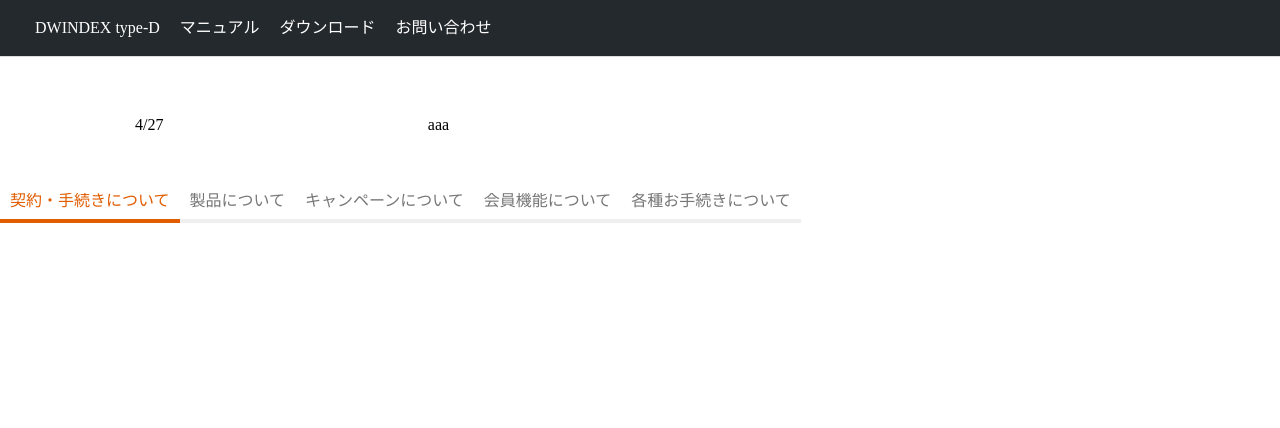
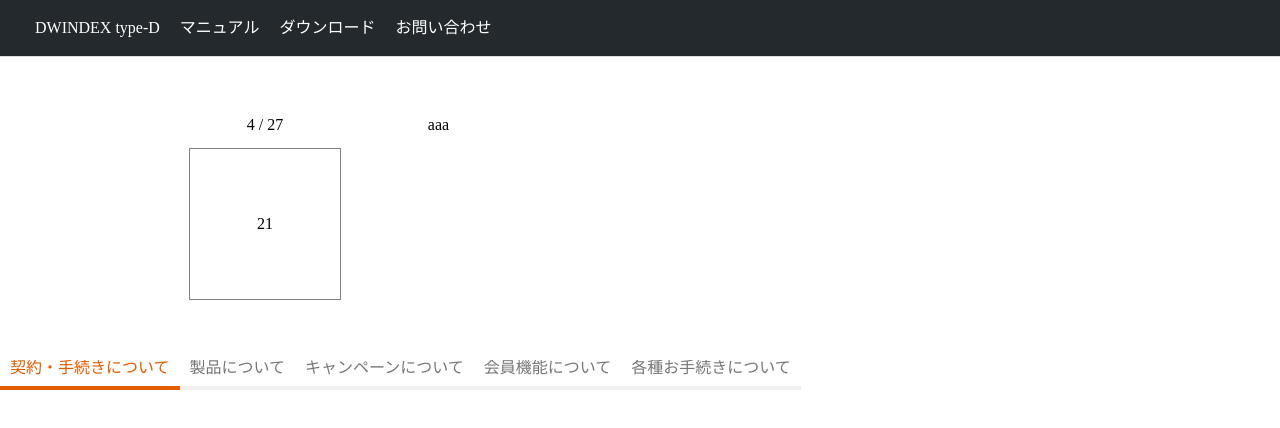
Before and after one commit to hydrangeas/css-sample, a Nuxt app: page / in a window 1280 px wide. Shown: the top 428 px of the page. Built offline with nearby package versions, Linux system fonts and the light colour scheme.

Commit message:
歯数表示部を作成

```diff
--- a/components/Aside.vue
+++ b/components/Aside.vue
@@ -1,8 +1,13 @@
 <template>
   <aside class="ly_cont_side">
     <h2 class="el_lv4Heading">
-      4/27
+      4 / 27
     </h2>
+    <div class="ly_score_square">
+      <div class="el_score">
+        21
+      </div>
+    </div>
   </aside>
 </template>
 <style lang="scss">
@@ -10,4 +15,23 @@
   flex: 0 0 260px;
   margin-right: 3.25203%;
 }
+.el_lv4Heading {
+  text-align: center;
+}
+.ly_score_square {
+  // 150pxの四角枠を作り、左右中央に配置
+  height: 150px;
+  width: 150px;
+  margin-top: 15px;
+  margin-left: auto;
+  margin-right: auto;
+  // 枠
+  border: 1px solid gray;
+  // 内部データのレイアウト指定
+  display: flex;
+  justify-content: center;
+  align-items: center;
+}
+.el_score {
+}
 </style>
```
